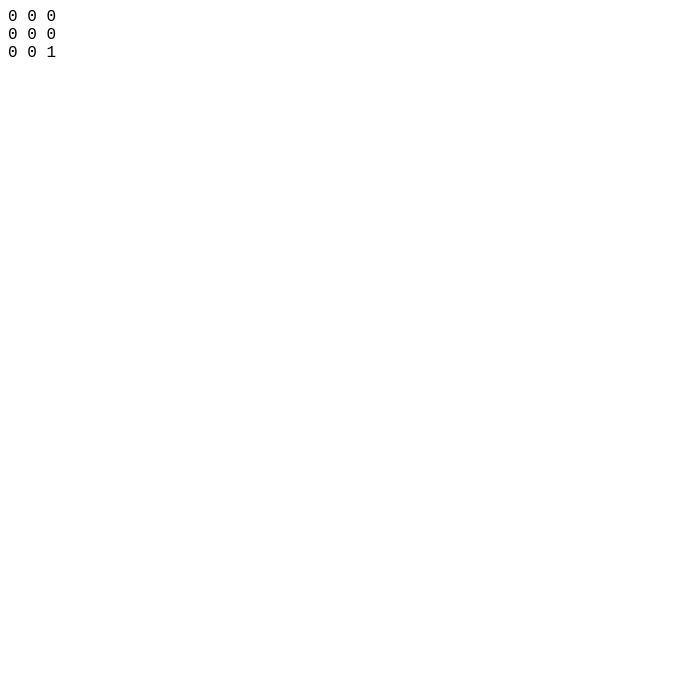
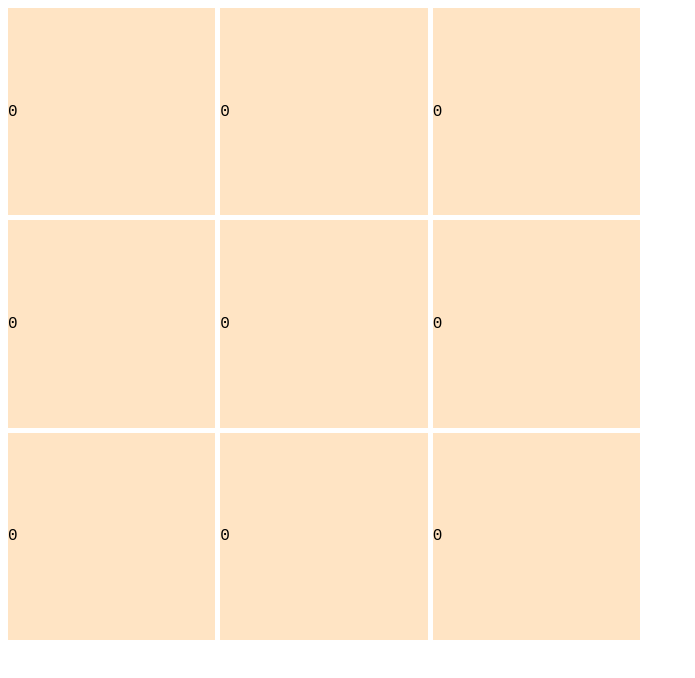
Before and after one commit to kuruparans/tic-tac-toe, a plain HTML site: page index.html in a window 1280 px wide. Shown: the whole page, without its empty margins (0-695 px from the left). Drawn offline with Linux system fonts and the light colour scheme.

Commit message:
Add basic styling

```diff
--- a/index.html
+++ b/index.html
@@ -4,6 +4,17 @@
         <style>
             #board {
                 font-family: 'Courier New', Courier, monospace;
+                display: grid;
+                grid-gap: 5px;
+                grid-template-columns: 1fr 1fr 1fr;
+                width: 50%;
+            }
+            .cell {
+                aspect-ratio: 1;
+                background-color: bisque;
+                text-align: center;
+                display: flex;
+                align-items: center;
             }
         </style>
         <script>
@@ -16,12 +27,14 @@
                 let board = [
                     [0, 0, 0],
                     [0, 0, 0],
-                    [0, 0, 1]];
+                    [0, 0, 0]];
                 return board;
             }
 
-            function updateBoard(x, y, board, player) {
-
+            function updateBoard(board, x, y, player) {
+                if (board[y][x])
+                    throw new Exception(`Position (x=${x}, y=${y}) already occupied with: ${board[y][x]}`);
+                board[y][x] = player;
             }
 
             function outputBoard(board) {
@@ -31,10 +44,8 @@
                 for (const row of board) {
                     console.log(row);
                     for (const cell of row) {
-                        boardString += cell;
-                        boardString += ' '
+                        boardString += `<div class="cell">${cell}</div>`;
                     }
-                    boardString += '<br />\n';
                 }
                 boardElement.innerHTML = boardString;
             }
@@ -42,7 +53,6 @@
     </head>
     <body>
         <div id="board">
-
         </div>
     </body>
 </html>
```
